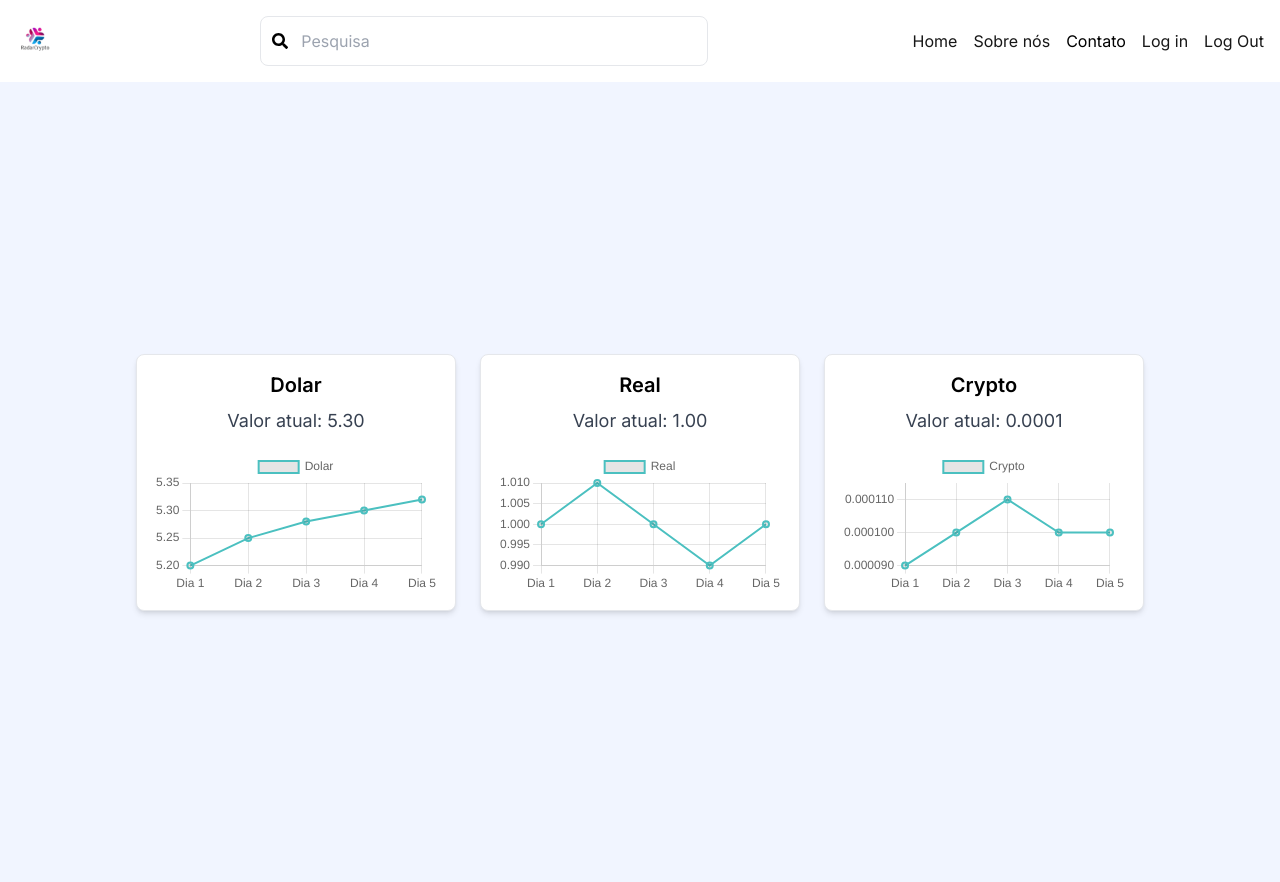
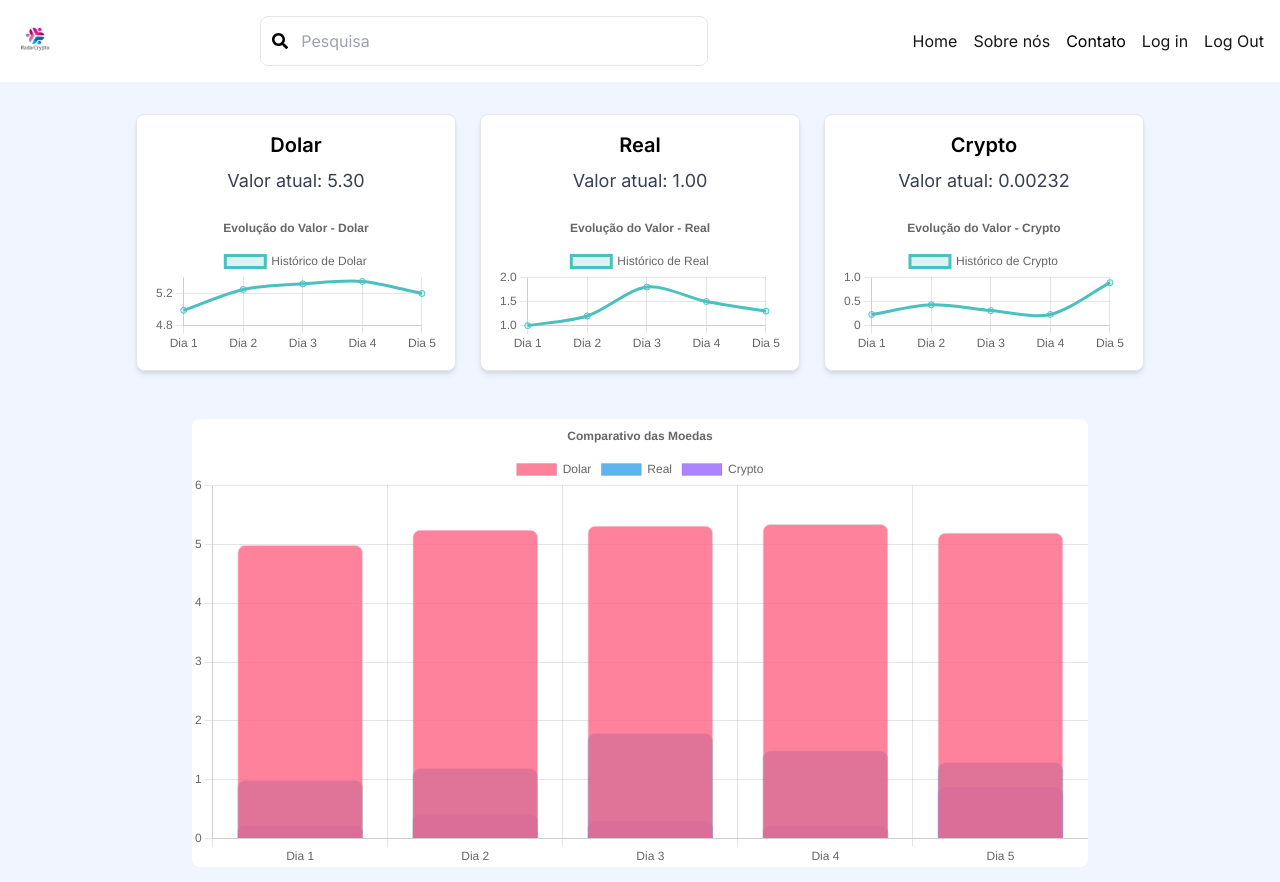
Before and after one commit to Aline875/RadarCrypt, a Next.js app in the folder radarcrypt/: page / in a window 1280 px wide. Built offline with nearby package versions, Linux system fonts and the light colour scheme.

Commit message:
atualizando gráficos

```diff
--- /dev/null
+++ b/radarcrypt/app/components/Comparacao.tsx
@@ -0,0 +1,72 @@
+"use client"
+// components/Comparativo.tsx
+import { FC } from "react";
+import { Bar } from "react-chartjs-2";
+import {
+  Chart as ChartJS,
+  CategoryScale,
+  LinearScale,
+  BarElement,
+  Title,
+  Tooltip,
+  Legend,
+} from "chart.js";
+
+// Registro dos componentes necessários do Chart.js
+ChartJS.register(CategoryScale, LinearScale, BarElement, Title, Tooltip, Legend);
+
+interface ComparativoProps {
+  moedas: {
+    nome: string;
+    historico: number[];
+  }[];
+}
+
+const Comparativo: FC<ComparativoProps> = ({ moedas }) => {
+  // Cores para as colunas
+  const colors = [
+    'rgba(255, 99, 132, 0.8)', // Rosa
+    'rgba(54, 162, 235, 0.8)', // Azul
+    'rgba(153, 102, 255, 0.8)', // Roxo
+  ];
+
+  // Preparando os dados para o gráfico
+  const labels = moedas[0].historico.map((_, index) => `Dia ${index + 1}`);
+
+  const data = {
+    labels,
+    datasets: moedas.map((moeda, index) => ({
+      label: moeda.nome,
+      data: moeda.historico,
+      backgroundColor: colors[index % colors.length], // Usar cores do array
+      borderColor: 'rgba(0, 0, 0, 0.1)',
+      borderWidth: 1,
+      borderRadius: 8, // Arredondamento das colunas
+    })),
+  };
+
+  const options = {
+    responsive: true,
+    plugins: {
+      legend: {
+        position: 'top' as const,
+      },
+      title: {
+        display: true,
+        text: 'Comparativo das Moedas',
+      },
+    },
+    scales: {
+      x: {
+        stacked: true,
+      },
+      y: {
+        beginAtZero: true,
+      },
+    },
+  };
+
+  return <Bar data={data} options={options} />;
+};
+
+export default Comparativo;
--- a/radarcrypt/app/components/Moedas.tsx
+++ b/radarcrypt/app/components/Moedas.tsx
@@ -1,35 +1,51 @@
-"use client";
+"use client"
 import { FC } from "react";
 import { Line } from "react-chartjs-2";
-import { Chart as ChartJS, CategoryScale, LinearScale, PointElement, LineElement, Title, Tooltip, Legend } from "chart.js";
+import {
+  Chart as ChartJS,
+  CategoryScale,
+  LinearScale,
+  PointElement,
+  LineElement,
+  Title,
+  Tooltip,
+  Legend,
+} from "chart.js";
 
+// Registro dos componentes necessários do Chart.js
 ChartJS.register(CategoryScale, LinearScale, PointElement, LineElement, Title, Tooltip, Legend);
 
-interface CurrencyChartProps {
+interface GraficosProps {
   nome: string;
   historico: number[];
 }
 
-const CurrencyChart: FC<CurrencyChartProps> = ({ nome, historico }) => {
+const Graficos: FC<GraficosProps> = ({ nome, historico }) => {
+  // Configuração dos dados para o gráfico
   const data = {
-    labels: Array.from({ length: historico.length }, (_, i) => `Dia ${i + 1}`),
+    labels: historico.map((_, index) => `Dia ${index + 1}`), // Usando índices como dias
     datasets: [
       {
-        label: nome,
+        label: `Histórico de ${nome}`,
         data: historico,
-        borderColor: 'rgba(75,192,192,1)',
-        borderWidth: 2,
-        fill: false,
+        borderColor: 'rgba(75, 192, 192, 1)',
+        backgroundColor: 'rgba(75, 192, 192, 0.2)',
+        fill: true,
+        tension: 0.3,
       },
     ],
   };
 
+  // Configuração das opções para o gráfico
   const options = {
     responsive: true,
     plugins: {
       legend: {
+        position: 'top' as const,
+      },
+      title: {
         display: true,
-        position: 'top' as const,
+        text: `Evolução do Valor - ${nome}`,
       },
     },
   };
@@ -37,4 +53,4 @@ const CurrencyChart: FC<CurrencyChartProps> = ({ nome, historico }) => {
   return <Line data={data} options={options} />;
 };
 
-export default CurrencyChart;
+export default Graficos;
--- a/radarcrypt/app/layout.tsx
+++ b/radarcrypt/app/layout.tsx
@@ -1,7 +1,6 @@
 import type { Metadata } from "next";
 import { Inter } from "next/font/google";
 import "./globals.css";
-import Header from "./components/Header";
 const inter = Inter({ subsets: ["latin"] });
 
 export const metadata: Metadata = {
--- a/radarcrypt/app/page.tsx
+++ b/radarcrypt/app/page.tsx
@@ -1,13 +1,15 @@
+// pages/index.tsx
 import { FC } from "react";
 import Head from "next/head";
 import Header from "./components/Header";
-import CurrencyChart from "./components/Moedas";
+import Graficos from "./components/Moedas";
+import Comparativo from "./components/Comparacao";
 
 const Home: FC = () => {
   const moedas = [
-    { nome: 'Dolar', valor: '5.30', historico: [5.20, 5.25, 5.28, 5.30, 5.32] },
-    { nome: 'Real', valor: '1.00', historico: [1.00, 1.01, 1.00, 0.99, 1.00] },
-    { nome: 'Crypto', valor: '0.0001', historico: [0.00009, 0.0001, 0.00011, 0.0001, 0.0001] },
+    { nome: 'Dolar', valor: '5.30', historico: [4.99, 5.25, 5.32, 5.35, 5.20] },
+    { nome: 'Real', valor: '1.00', historico: [1.00, 1.2, 1.8, 1.5, 1.3] },
+    { nome: 'Crypto', valor: '0.00232', historico: [0.23, 0.431, 0.311, 0.231, 0.891] },
   ];
 
   return (
@@ -16,13 +18,16 @@ const Home: FC = () => {
       <div className="flex flex-col items-center justify-center min-h-screen bg-custom-light">
         <main className="flex flex-wrap justify-center gap-6">
           {moedas.map((moeda, index) => (
-            <div key={index} className="border rounded-lg bg-white p-4 shadow-md w-80 text-center">
+            <div key={index} className="border rounded-lg bg-white p-4 shadow-md w-80 text-center mt-4">
               <h2 className="text-xl font-semibold mb-2">{moeda.nome}</h2>
               <p className="text-lg text-gray-700 mb-4">Valor atual: {moeda.valor}</p>
-              <CurrencyChart nome={moeda.nome} historico={moeda.historico} />
+              <Graficos nome={moeda.nome} historico={moeda.historico} />
             </div>
           ))}
         </main>
+        <div className="mt-12 w-full max-w-4xl bg-white borde rounded-lg">
+          <Comparativo moedas={moedas} />
+        </div>
       </div>
     </div>
   );
```
